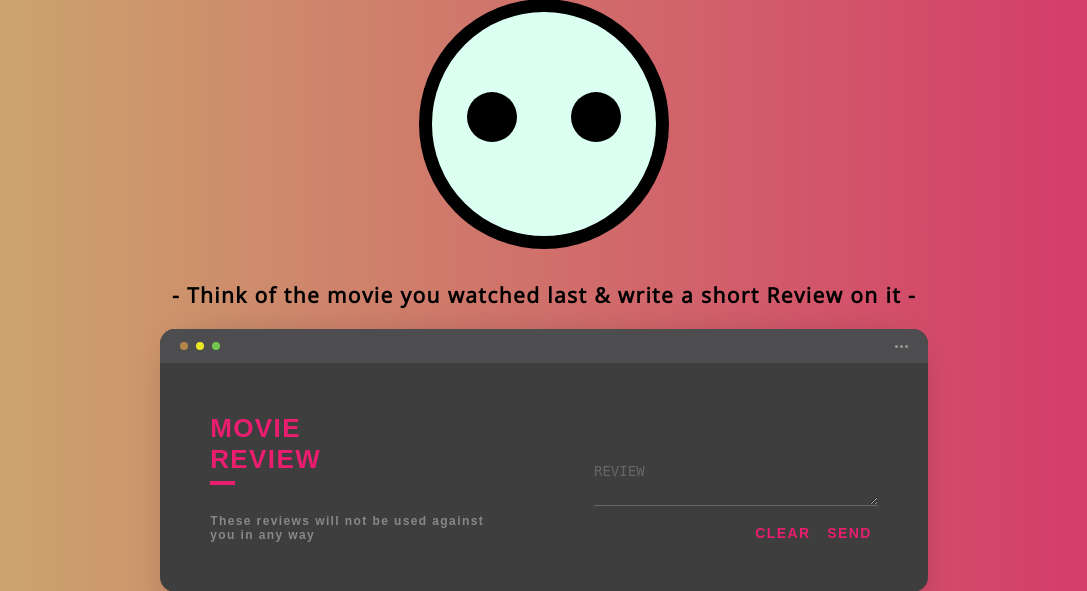
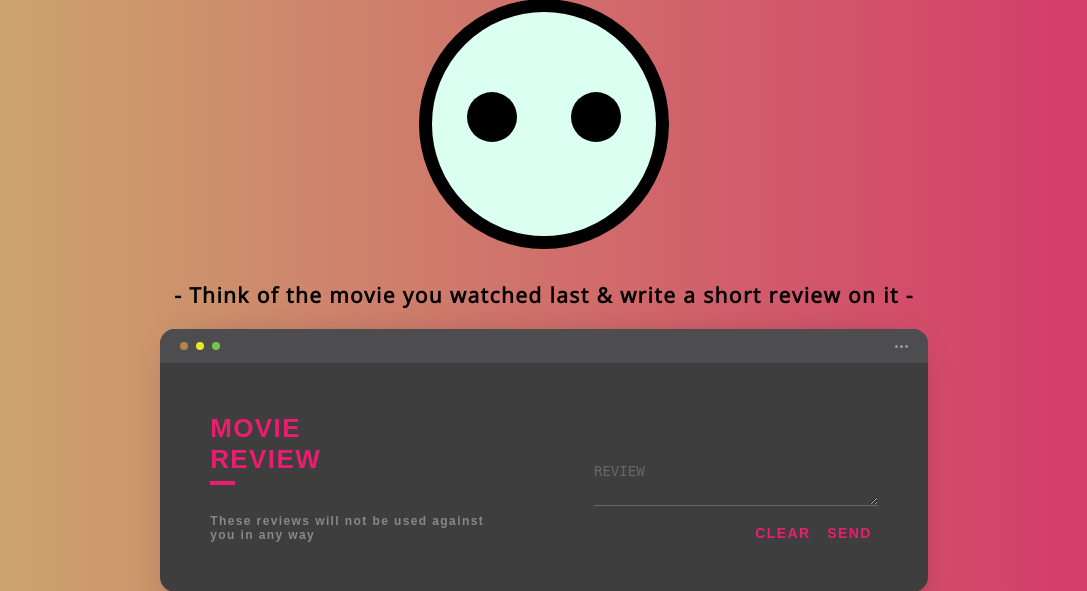
Before and after one commit to Dada-Tech/movie-review-sentiment-analysis, a Python web app: template templates/index.html in a window 1280 px wide. Shown: the part 24-615 px from the top of the page, without its empty margins (96-1183 px from the left). Run offline with Jinja, Linux system fonts and the light colour scheme; the template is opened without the code that fills it, so the values that code supplies are empty.

Commit message:
UI cleanup

```diff
--- a/static/css/form.css
+++ b/static/css/form.css
@@ -133,7 +133,6 @@
   border-bottom: 1px solid #666;
   color: #ddd;
   font-size: 14px;
-  text-transform: uppercase;
   outline: none;
   transition: border-color .2s;
 }
--- a/templates/index.html
+++ b/templates/index.html
@@ -11,7 +11,7 @@
 
 <body class="neutral-bg">
     {% include 'face.html' %}
-    <h2 id="prediction">- Think of the movie you watched last & write a short Review on it -</h2>
+    <h2 id="prediction">- Think of the movie you watched last & write a short review on it -</h2>
     {% include 'form.html' %}
 </body>
 </html>
```
